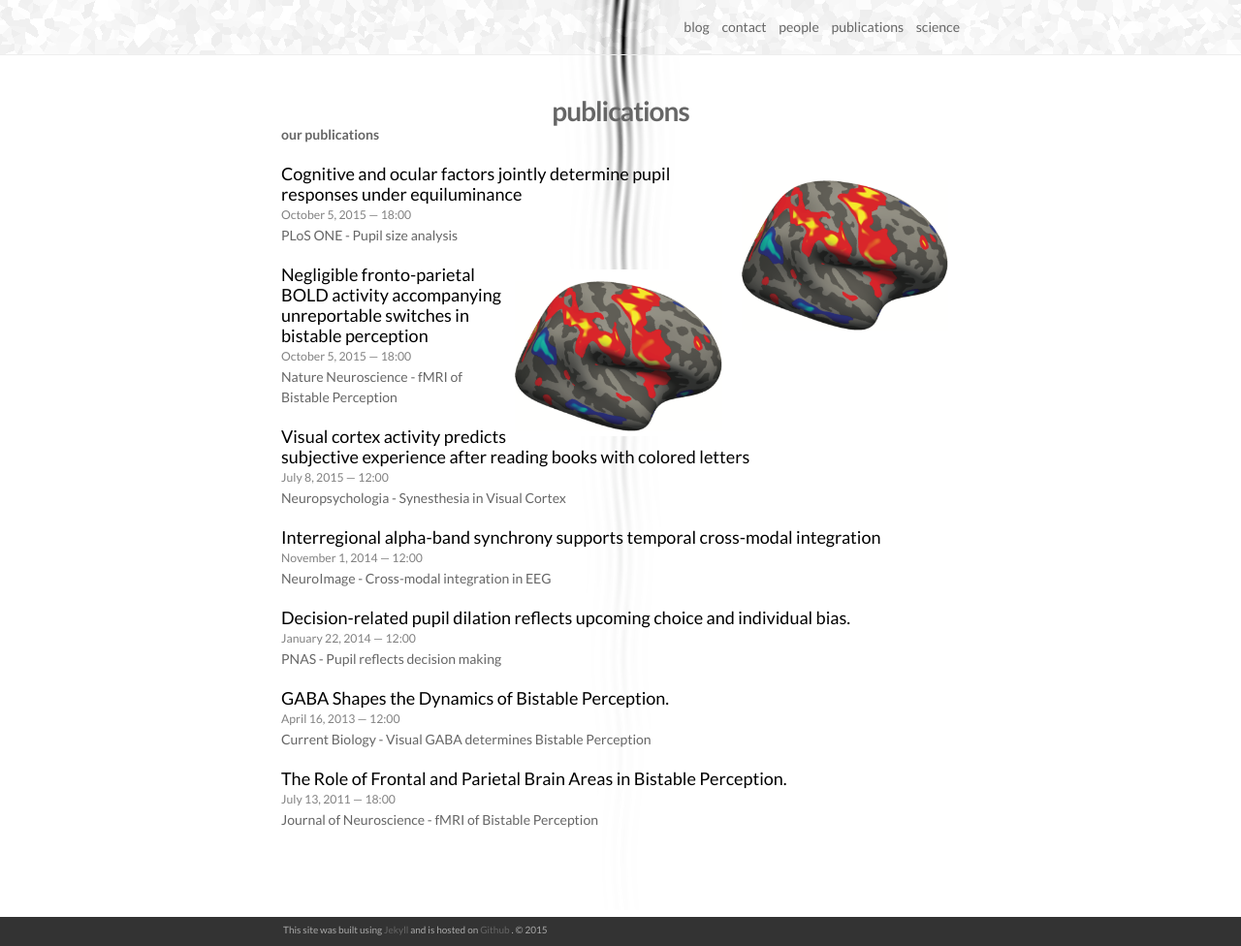
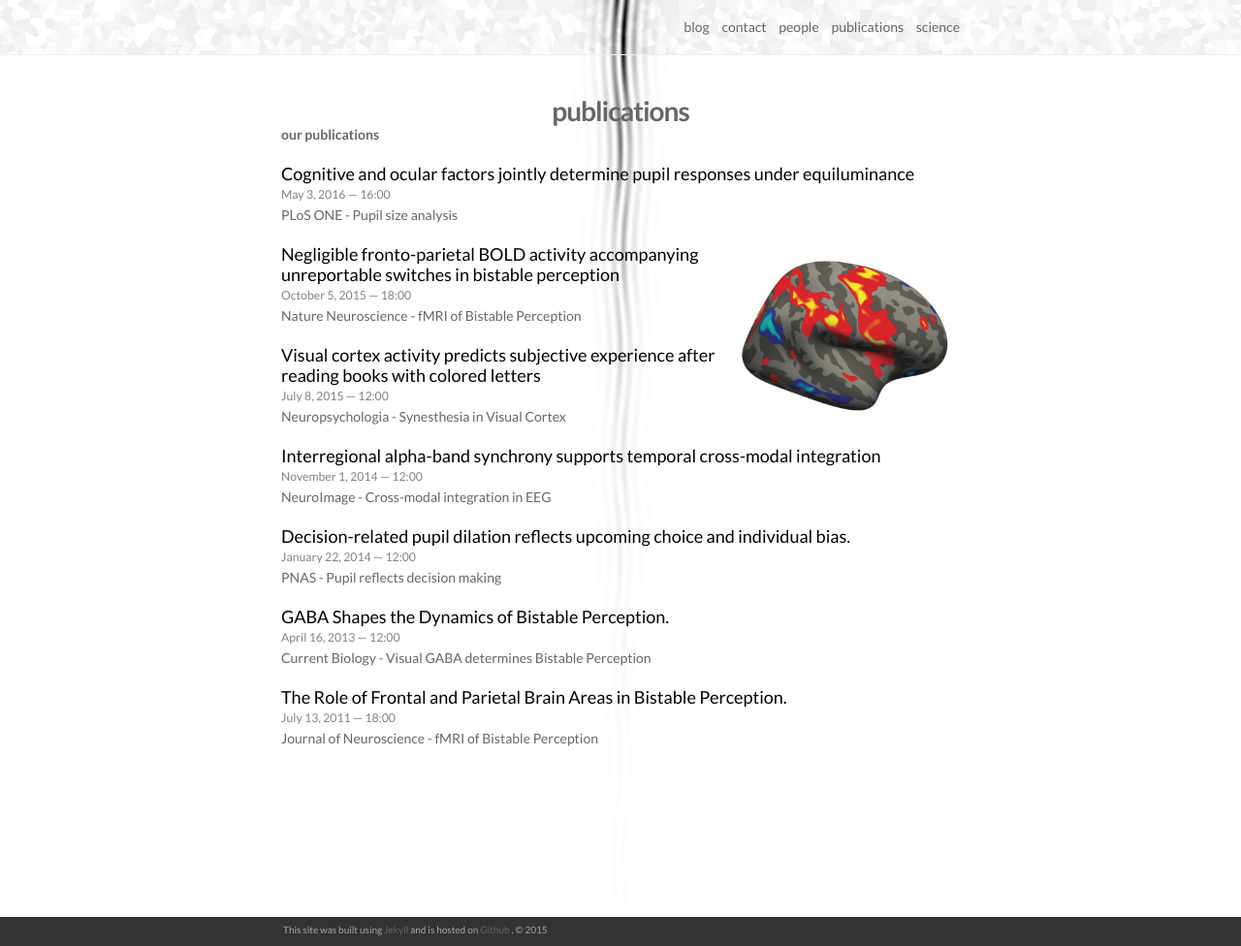
Before and after one commit to tknapen/tknapen.github.io, a Jekyll site: the page built from publications.md, in a window 1280 px wide and 976 px high. Shown: the whole window at 97% size. Built offline with Jekyll 4.4.1, drawn with Linux system fonts in a browser that asks for light colours; nearby versions of some CDN libraries.

Commit message:
tweaked mention of PLoS ONE paper

```diff
--- a/_publications/2016-3-5-PO.markdown
+++ b/_publications/2016-3-5-PO.markdown
@@ -2,8 +2,7 @@
 layout: post
 title: Cognitive and ocular factors jointly determine pupil responses under equiluminance
 description: PLoS ONE - Pupil size analysis
-date:   2015-10-05 18:00:00
-img: /img/publications/bistable_brain.png
+date:   2016-05-03 16:00:00
 ---
 
 "<a href="" target="_blank" alt="Cognitive and ocular factors jointly determine pupil responses under equiluminance" >Cognitive and ocular factors jointly determine pupil responses under equiluminance</a>".
```
